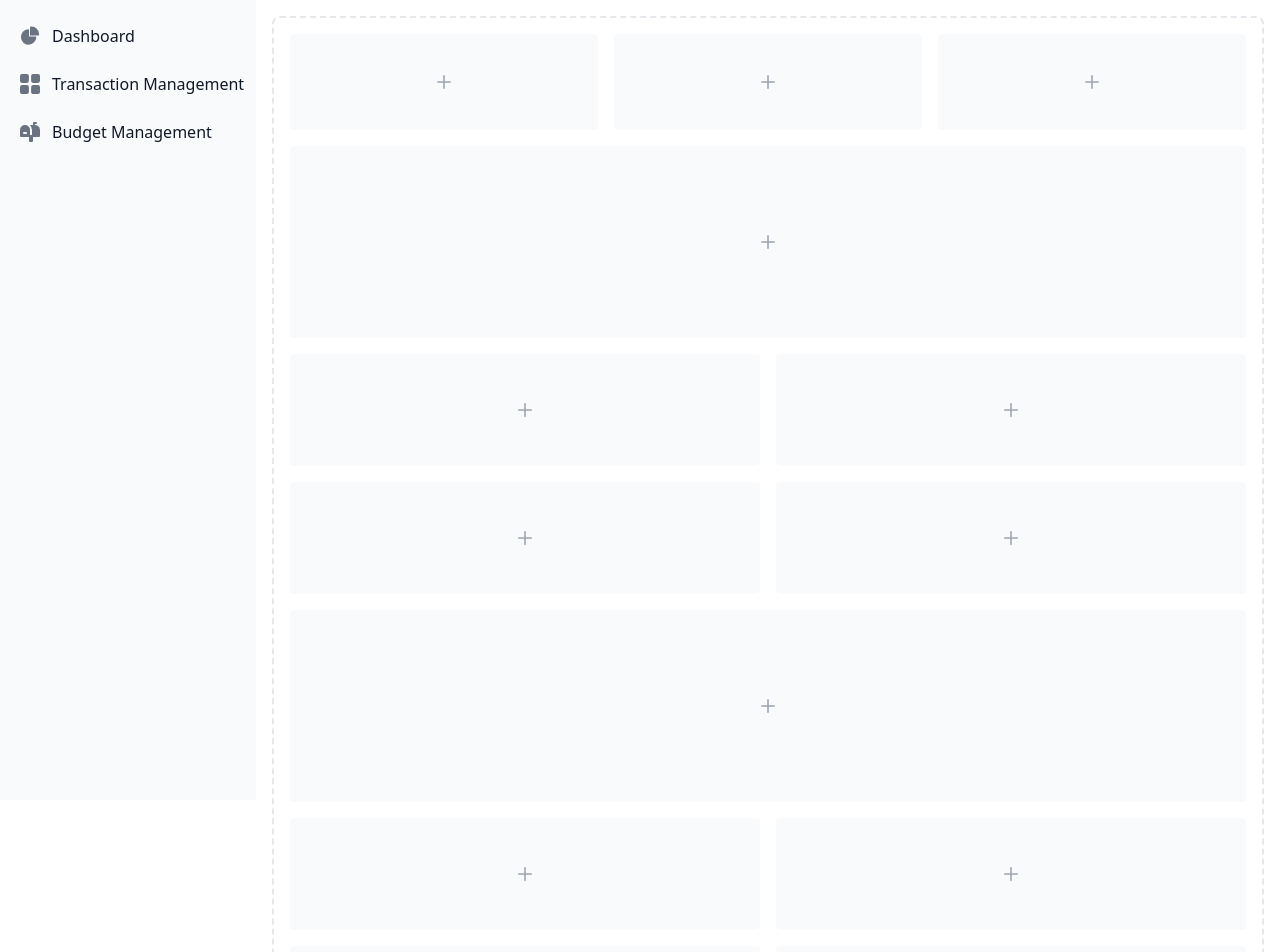
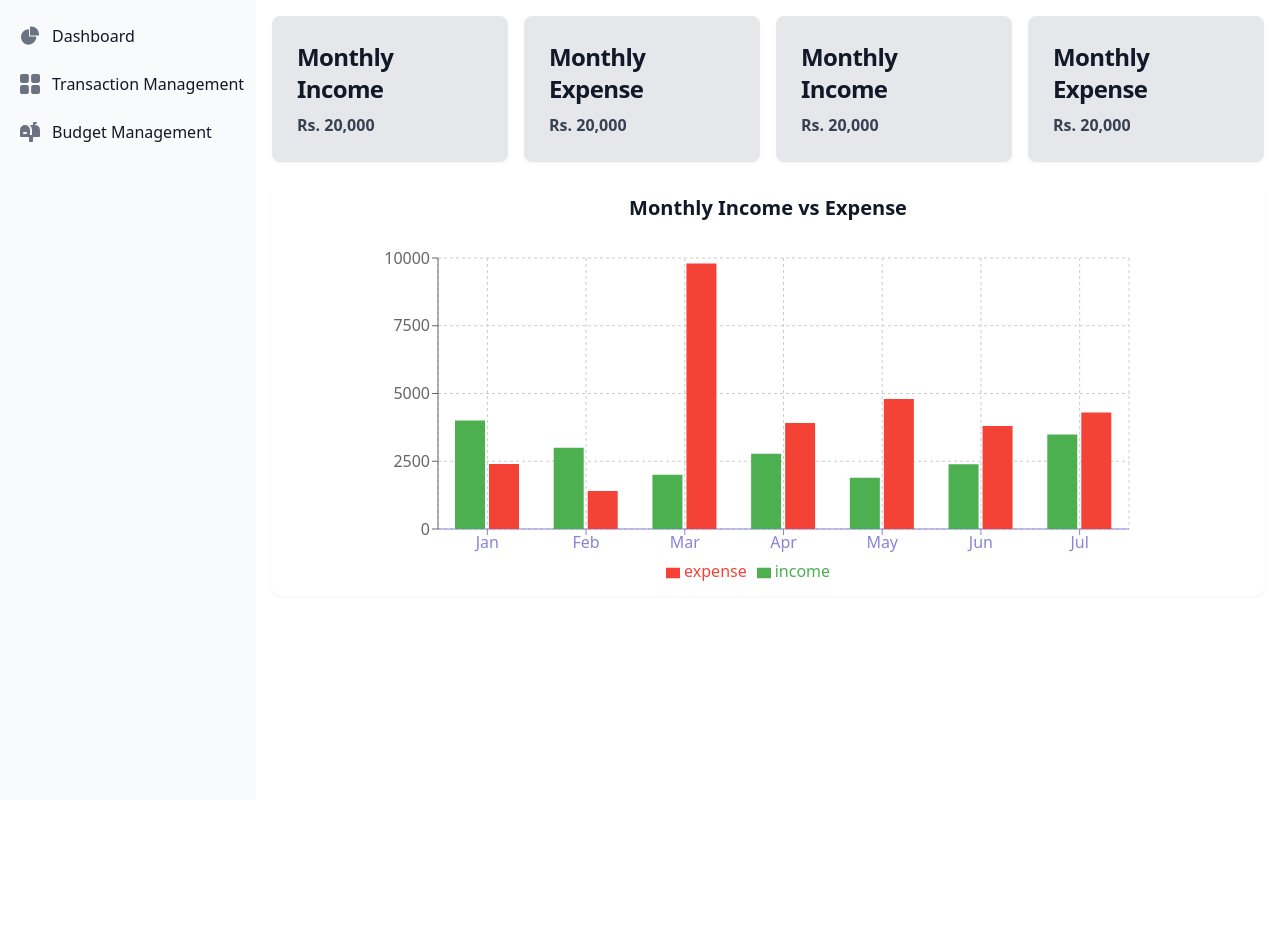
Before and after one commit to Nadun24/income-expenses-app, a React (Vite) app in the folder resources/front-end/: page / in a window 1280 px wide. Shown: the top 952 px of the page. After the commit the page ends 800 px from the top, so only its background shows below. Built offline with nearby package versions, Linux system fonts and the light colour scheme.

Commit message:
create dashboard cards and add chart for dashboard to display month income and expense

```diff
--- a/resources/front-end/package.json
+++ b/resources/front-end/package.json
@@ -15,7 +15,8 @@
     "pusher-js": "^8.4.0",
     "react": "^18.3.1",
     "react-dom": "^18.3.1",
-    "react-router": "^7.1.1"
+    "react-router": "^7.1.1",
+    "recharts": "^3.2.0"
   },
   "devDependencies": {
     "@eslint/js": "^9.17.0",
--- a/resources/front-end/src/components/common/dashboard/dashboardComponents/MainDashboard.jsx
+++ b/resources/front-end/src/components/common/dashboard/dashboardComponents/MainDashboard.jsx
@@ -1,135 +1,92 @@
-import React from 'react';
+import React from "react";
+import {
+    ResponsiveContainer,
+    BarChart,
+    Bar,
+    XAxis,
+    YAxis,
+    Tooltip,
+    Legend,
+    CartesianGrid,
+} from "recharts";
+
+const data = [
+    { month: "Jan", income: 4000, expense: 2400 },
+    { month: "Feb", income: 3000, expense: 1398 },
+    { month: "Mar", income: 2000, expense: 9800 },
+    { month: "Apr", income: 2780, expense: 3908 },
+    { month: "May", income: 1890, expense: 4800 },
+    { month: "Jun", income: 2390, expense: 3800 },
+    { month: "Jul", income: 3490, expense: 4300 },
+];
 
 const MainDashboard = () => {
     return (
-        <div>
         <div className="p-4 sm:ml-64">
-                <div className="p-4 border-2 border-gray-200 border-dashed rounded-lg dark:border-gray-700">
-                    <div className="grid grid-cols-3 gap-4 mb-4">
-                        <div className="flex items-center justify-center h-24 rounded bg-gray-50 dark:bg-gray-800">
-                            <p className="text-2xl text-gray-400 dark:text-gray-500">
-                                <svg className="w-3.5 h-3.5" aria-hidden="true" xmlns="http://www.w3.org/2000/svg"
-                                     fill="none" viewBox="0 0 18 18">
-                                    <path stroke="currentColor" stroke-linecap="round" stroke-linejoin="round"
-                                          stroke-width="2" d="M9 1v16M1 9h16"/>
-                                </svg>
+            {/* Cards Section */}
+            <div className="grid grid-cols-1 md:grid-cols-2 lg:grid-cols-4 gap-4 mb-6">
+                <div className="block p-6 bg-gray-200 border border-gray-200 rounded-lg shadow-sm dark:bg-gray-800 dark:border-gray-700">
+                    <h5 className="mb-2 text-2xl font-bold tracking-tight text-gray-900 dark:text-white">
+                        Monthly Income
+                    </h5>
+                    <p className="font-bold text-gray-700 dark:text-gray-400">
+                        Rs. 20,000
                     </p>
                 </div>
-                        <div className="flex items-center justify-center h-24 rounded bg-gray-50 dark:bg-gray-800">
-                            <p className="text-2xl text-gray-400 dark:text-gray-500">
-                                <svg className="w-3.5 h-3.5" aria-hidden="true" xmlns="http://www.w3.org/2000/svg"
-                                     fill="none" viewBox="0 0 18 18">
-                                    <path stroke="currentColor" stroke-linecap="round" stroke-linejoin="round"
-                                          stroke-width="2" d="M9 1v16M1 9h16"/>
-                                </svg>
+                <div className="block p-6 bg-gray-200 border border-gray-200 rounded-lg shadow-sm dark:bg-gray-800 dark:border-gray-700">
+                    <h5 className="mb-2 text-2xl font-bold tracking-tight text-gray-900 dark:text-white">
+                        Monthly Expense
+                    </h5>
+                    <p className="font-bold text-gray-700 dark:text-gray-400">
+                        Rs. 20,000
                     </p>
                 </div>
-                        <div className="flex items-center justify-center h-24 rounded bg-gray-50 dark:bg-gray-800">
-                            <p className="text-2xl text-gray-400 dark:text-gray-500">
-                                <svg className="w-3.5 h-3.5" aria-hidden="true" xmlns="http://www.w3.org/2000/svg"
-                                     fill="none" viewBox="0 0 18 18">
-                                    <path stroke="currentColor" stroke-linecap="round" stroke-linejoin="round"
-                                          stroke-width="2" d="M9 1v16M1 9h16"/>
-                                </svg>
+                <div className="block p-6 bg-gray-200 border border-gray-200 rounded-lg shadow-sm dark:bg-gray-800 dark:border-gray-700">
+                    <h5 className="mb-2 text-2xl font-bold tracking-tight text-gray-900 dark:text-white">
+                        Monthly Income
+                    </h5>
+                    <p className="font-bold text-gray-700 dark:text-gray-400">
+                        Rs. 20,000
+                    </p>
+                </div>
+                <div className="block p-6 bg-gray-200 border border-gray-200 rounded-lg shadow-sm dark:bg-gray-800 dark:border-gray-700">
+                    <h5 className="mb-2 text-2xl font-bold tracking-tight text-gray-900 dark:text-white">
+                        Monthly Expense
+                    </h5>
+                    <p className="font-bold text-gray-700 dark:text-gray-400">
+                        Rs. 20,000
                     </p>
                 </div>
             </div>
-                    <div className="flex items-center justify-center h-48 mb-4 rounded bg-gray-50 dark:bg-gray-800">
-                        <p className="text-2xl text-gray-400 dark:text-gray-500">
-                            <svg className="w-3.5 h-3.5" aria-hidden="true" xmlns="http://www.w3.org/2000/svg"
-                                 fill="none"
-                                 viewBox="0 0 18 18">
-                                <path stroke="currentColor" stroke-linecap="round" stroke-linejoin="round"
-                                      stroke-width="2" d="M9 1v16M1 9h16"/>
-                            </svg>
-                        </p>
-                    </div>
-                    <div className="grid grid-cols-2 gap-4 mb-4">
-                        <div className="flex items-center justify-center rounded bg-gray-50 h-28 dark:bg-gray-800">
-                            <p className="text-2xl text-gray-400 dark:text-gray-500">
-                                <svg className="w-3.5 h-3.5" aria-hidden="true" xmlns="http://www.w3.org/2000/svg"
-                                     fill="none" viewBox="0 0 18 18">
-                                    <path stroke="currentColor" stroke-linecap="round" stroke-linejoin="round"
-                                          stroke-width="2" d="M9 1v16M1 9h16"/>
-                                </svg>
-                            </p>
-                        </div>
-                        <div className="flex items-center justify-center rounded bg-gray-50 h-28 dark:bg-gray-800">
-                            <p className="text-2xl text-gray-400 dark:text-gray-500">
-                                <svg className="w-3.5 h-3.5" aria-hidden="true" xmlns="http://www.w3.org/2000/svg"
-                                     fill="none" viewBox="0 0 18 18">
-                                    <path stroke="currentColor" stroke-linecap="round" stroke-linejoin="round"
-                                          stroke-width="2" d="M9 1v16M1 9h16"/>
-                                </svg>
-                            </p>
-                        </div>
-                        <div className="flex items-center justify-center rounded bg-gray-50 h-28 dark:bg-gray-800">
-                            <p className="text-2xl text-gray-400 dark:text-gray-500">
-                                <svg className="w-3.5 h-3.5" aria-hidden="true" xmlns="http://www.w3.org/2000/svg"
-                                     fill="none" viewBox="0 0 18 18">
-                                    <path stroke="currentColor" stroke-linecap="round" stroke-linejoin="round"
-                                          stroke-width="2" d="M9 1v16M1 9h16"/>
-                                </svg>
-                            </p>
-                        </div>
-                        <div className="flex items-center justify-center rounded bg-gray-50 h-28 dark:bg-gray-800">
-                            <p className="text-2xl text-gray-400 dark:text-gray-500">
-                                <svg className="w-3.5 h-3.5" aria-hidden="true" xmlns="http://www.w3.org/2000/svg"
-                                     fill="none" viewBox="0 0 18 18">
-                                    <path stroke="currentColor" stroke-linecap="round" stroke-linejoin="round"
-                                          stroke-width="2" d="M9 1v16M1 9h16"/>
-                                </svg>
-                            </p>
-                        </div>
-                    </div>
-                    <div className="flex items-center justify-center h-48 mb-4 rounded bg-gray-50 dark:bg-gray-800">
-                        <p className="text-2xl text-gray-400 dark:text-gray-500">
-                            <svg className="w-3.5 h-3.5" aria-hidden="true" xmlns="http://www.w3.org/2000/svg"
-                                 fill="none"
-                                 viewBox="0 0 18 18">
-                                <path stroke="currentColor" stroke-linecap="round" stroke-linejoin="round"
-                                      stroke-width="2" d="M9 1v16M1 9h16"/>
-                            </svg>
-                        </p>
-                    </div>
-                    <div className="grid grid-cols-2 gap-4">
-                        <div className="flex items-center justify-center rounded bg-gray-50 h-28 dark:bg-gray-800">
-                            <p className="text-2xl text-gray-400 dark:text-gray-500">
-                                <svg className="w-3.5 h-3.5" aria-hidden="true" xmlns="http://www.w3.org/2000/svg"
-                                     fill="none" viewBox="0 0 18 18">
-                                    <path stroke="currentColor" stroke-linecap="round" stroke-linejoin="round"
-                                          stroke-width="2" d="M9 1v16M1 9h16"/>
-                                </svg>
-                            </p>
-                        </div>
-                        <div className="flex items-center justify-center rounded bg-gray-50 h-28 dark:bg-gray-800">
-                            <p className="text-2xl text-gray-400 dark:text-gray-500">
-                                <svg className="w-3.5 h-3.5" aria-hidden="true" xmlns="http://www.w3.org/2000/svg"
-                                     fill="none" viewBox="0 0 18 18">
-                                    <path stroke="currentColor" stroke-linecap="round" stroke-linejoin="round"
-                                          stroke-width="2" d="M9 1v16M1 9h16"/>
-                                </svg>
-                            </p>
-                        </div>
-                        <div className="flex items-center justify-center rounded bg-gray-50 h-28 dark:bg-gray-800">
-                            <p className="text-2xl text-gray-400 dark:text-gray-500">
-                                <svg className="w-3.5 h-3.5" aria-hidden="true" xmlns="http://www.w3.org/2000/svg"
-                                     fill="none" viewBox="0 0 18 18">
-                                    <path stroke="currentColor" stroke-linecap="round" stroke-linejoin="round"
-                                          stroke-width="2" d="M9 1v16M1 9h16"/>
-                                </svg>
-                            </p>
-                        </div>
-                        <div className="flex items-center justify-center rounded bg-gray-50 h-28 dark:bg-gray-800">
-                            <p className="text-2xl text-gray-400 dark:text-gray-500">
-                                <svg className="w-3.5 h-3.5" aria-hidden="true" xmlns="http://www.w3.org/2000/svg"
-                                     fill="none" viewBox="0 0 18 18">
-                                    <path stroke="currentColor" stroke-linecap="round" stroke-linejoin="round"
-                                          stroke-width="2" d="M9 1v16M1 9h16"/>
-                                </svg>
-                            </p>
-                        </div>
-                    </div>
+
+            {/* Chart Section */}
+            <div className="max-w-full w-full bg-white rounded-lg shadow-sm dark:bg-gray-800 p-4 md:p-2">
+                <h3 className="text-xl flex justify-center font-bold mb-4 text-gray-900 dark:text-white">
+                    Monthly Income vs Expense
+                </h3>
+                <div className="flex justify-center">
+                    <ResponsiveContainer
+                        width="80%"
+                        height={350}
+                        barCategoryGap="10%"
+                    >
+                        <BarChart
+                            data={data}
+                            margin={{ top: 20, right: 30, left: 0, bottom: 5 }}
+                        >
+                            <CartesianGrid strokeDasharray="3 3" />
+                            <XAxis dataKey="month" stroke="#8884d8" />
+                            <YAxis />
+                            <Tooltip />
+                            <Legend />
+                            <Bar dataKey="income" fill="#4CAF50" barSize={30} />
+                            <Bar
+                                dataKey="expense"
+                                fill="#F44336"
+                                barSize={30}
+                            />
+                        </BarChart>
+                    </ResponsiveContainer>
                 </div>
             </div>
         </div>
```
Also changed, not shown: 1 other file (tests, documents, lock files or other folders). Lines whose indentation alone changed are shown as unchanged.
